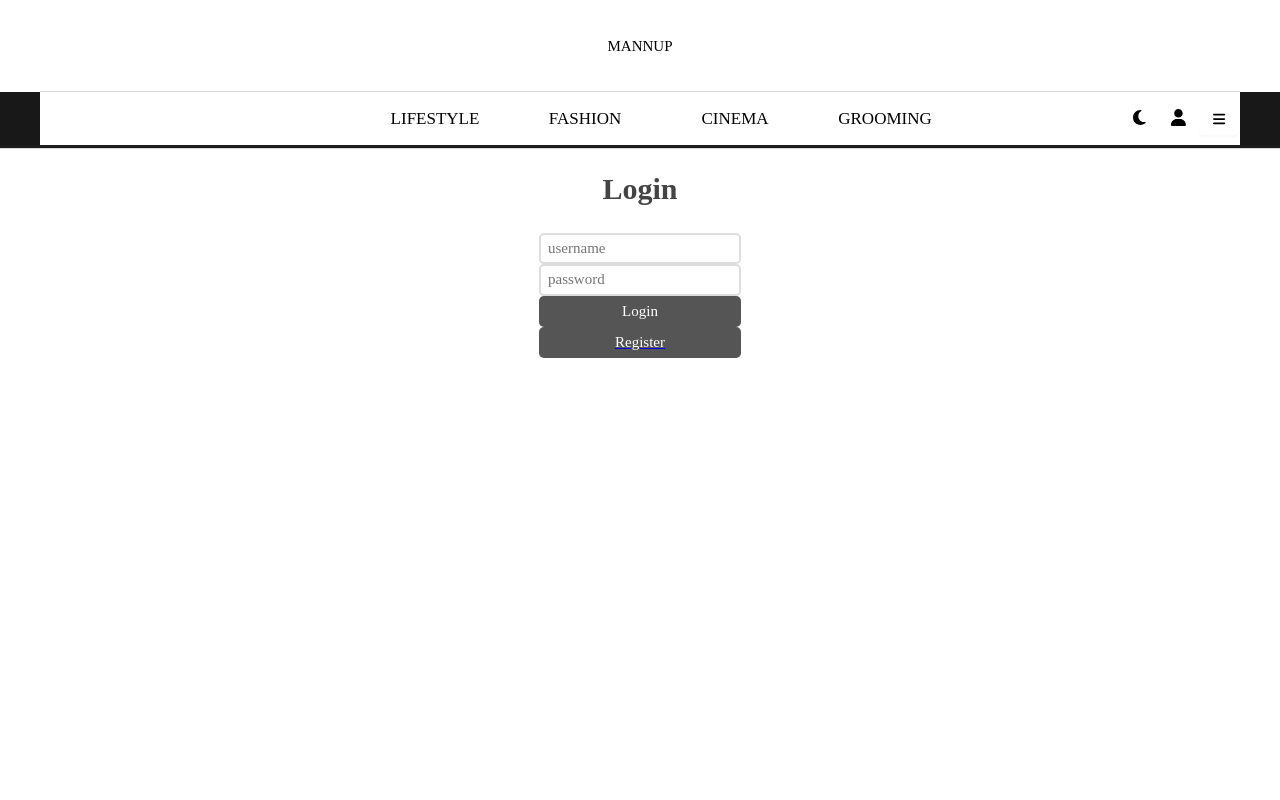
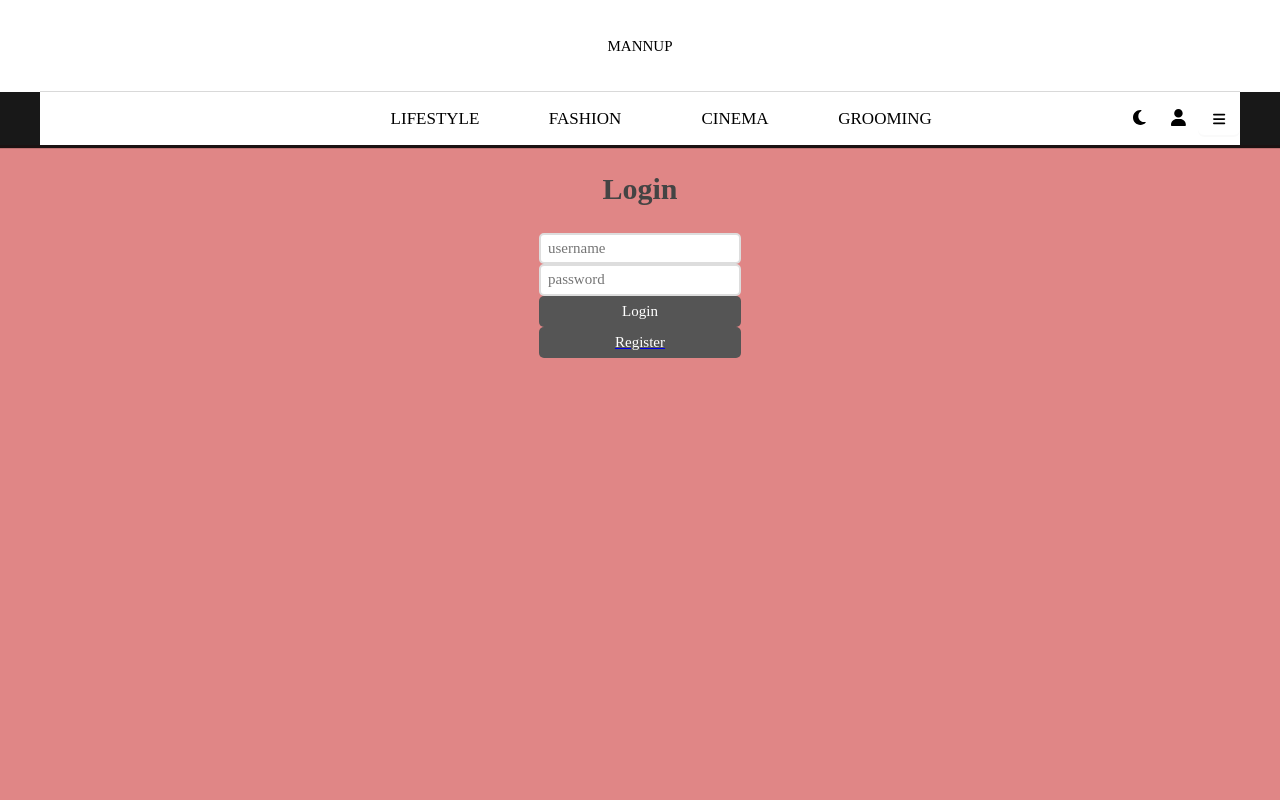
Before and after one commit to SyLe-Van/FrontEnd_BlogWeb, a React (Create React App) app: page /login in a window 1280 px wide. Shown: the top 800 px of the page. Built offline with nearby package versions, Linux system fonts and the light colour scheme; a web font is replaced by a local one.

Commit message:
update UI

```diff
--- a/src/components/Layout/DefaultLayout/DefaultLayout.module.scss
+++ b/src/components/Layout/DefaultLayout/DefaultLayout.module.scss
@@ -18,6 +18,6 @@
     height: 1650px;
     display: flex;
     justify-self: center;
-
+    background-color: rgb(224, 134, 134)
 
 }
```
